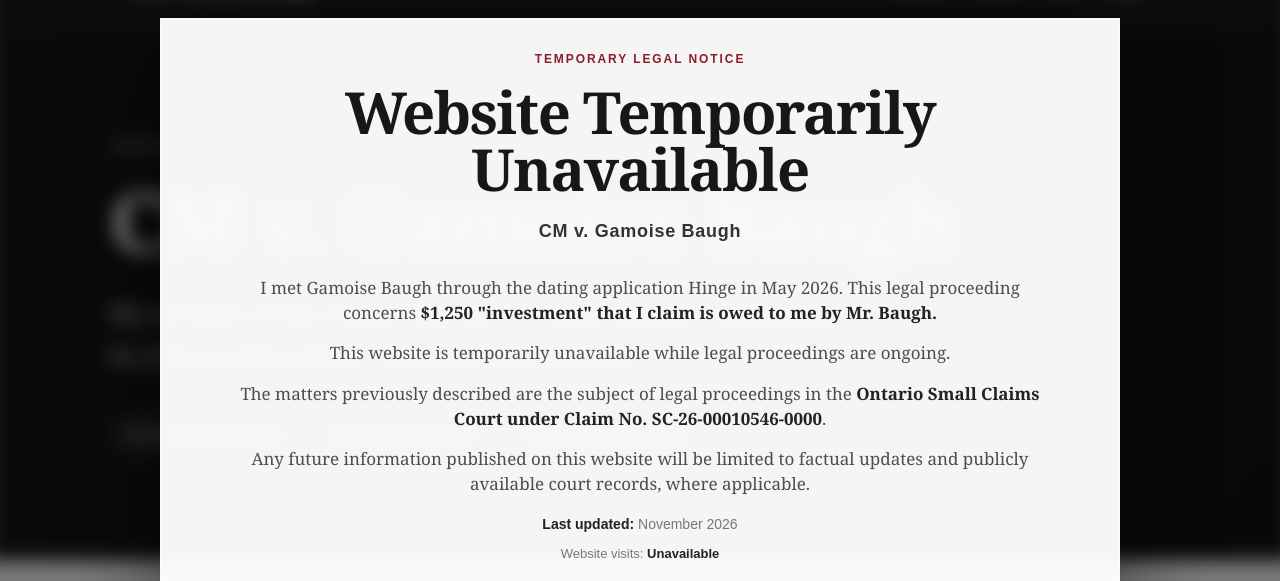
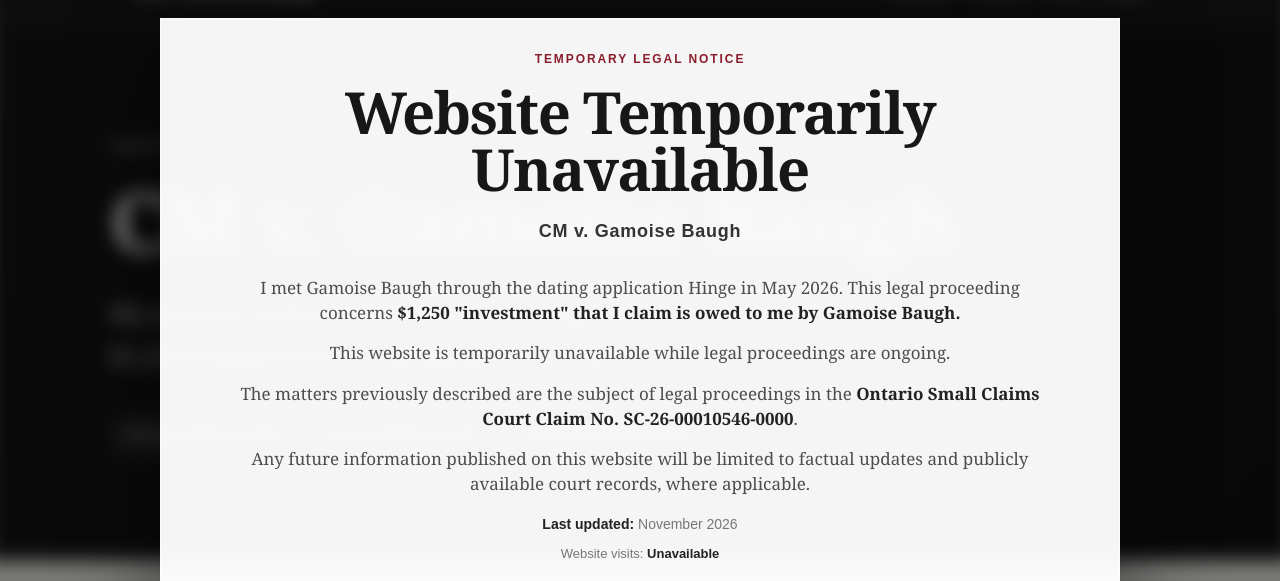
Before and after one commit to rayney123/gamoisebaugh, a plain HTML site: page index.html in a window 1280 px wide. Shown: the top 581 px of the page. Drawn offline with Linux system fonts and the light colour scheme; no server answers.

Commit message:
Update index.html

```diff
--- a/index.html
+++ b/index.html
@@ -717,7 +717,7 @@
 
       <p>
         I met Gamoise Baugh through the dating application Hinge in May 2026.
-        This legal proceeding concerns <strong>$1,250 "investment" that I claim is owed to me by Mr. Baugh.</strong>
+        This legal proceeding concerns <strong>$1,250 "investment" that I claim is owed to me by Gamoise Baugh.</strong>
       </p>
 
       <p>
@@ -726,7 +726,7 @@
 
       <p>
         The matters previously described are the subject of legal proceedings in the
-        <strong>Ontario Small Claims Court under Claim No. SC-26-00010546-0000</strong>.
+        <strong>Ontario Small Claims Court Claim No. SC-26-00010546-0000</strong>.
       </p>
 
       <p>
```
